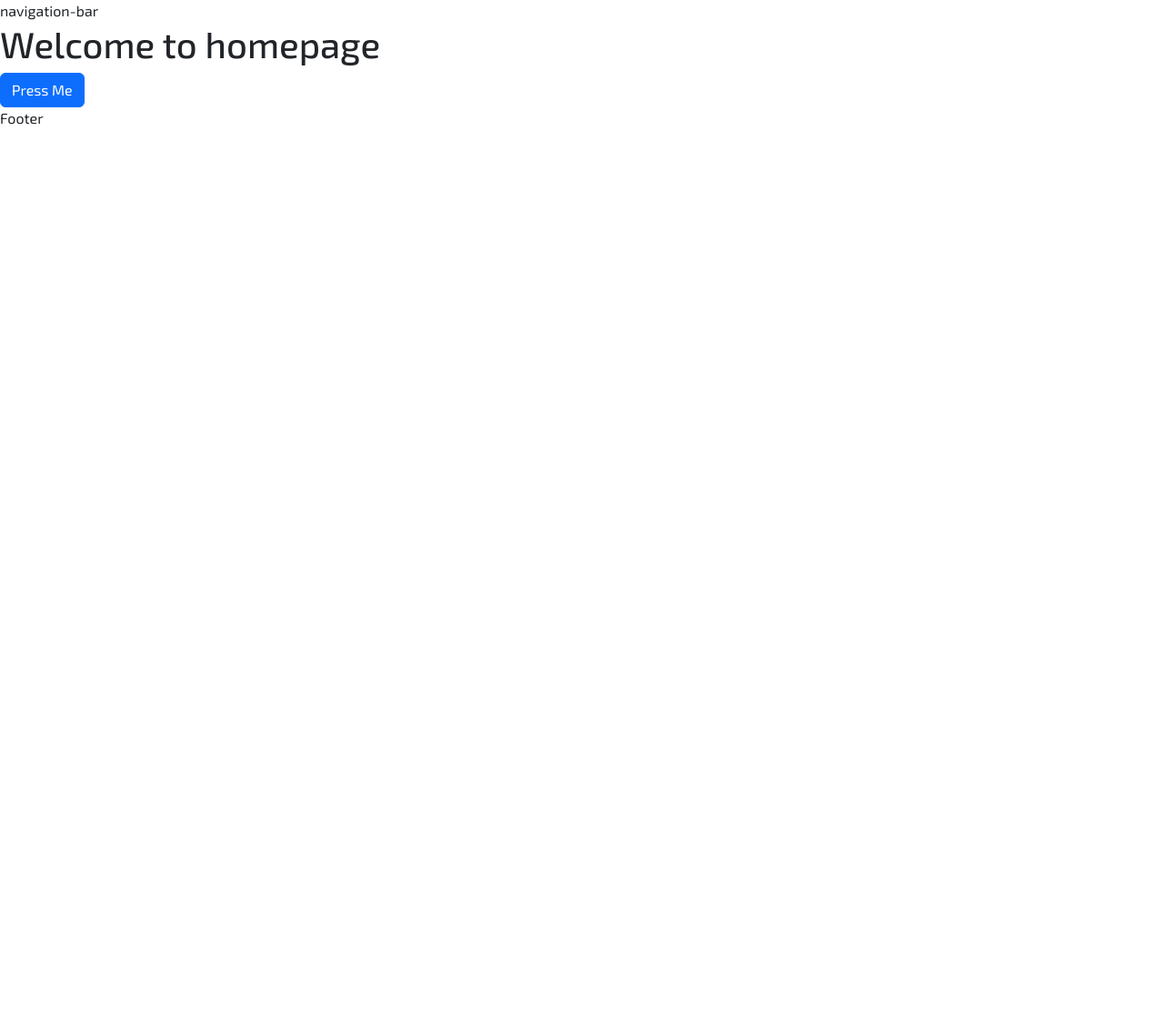
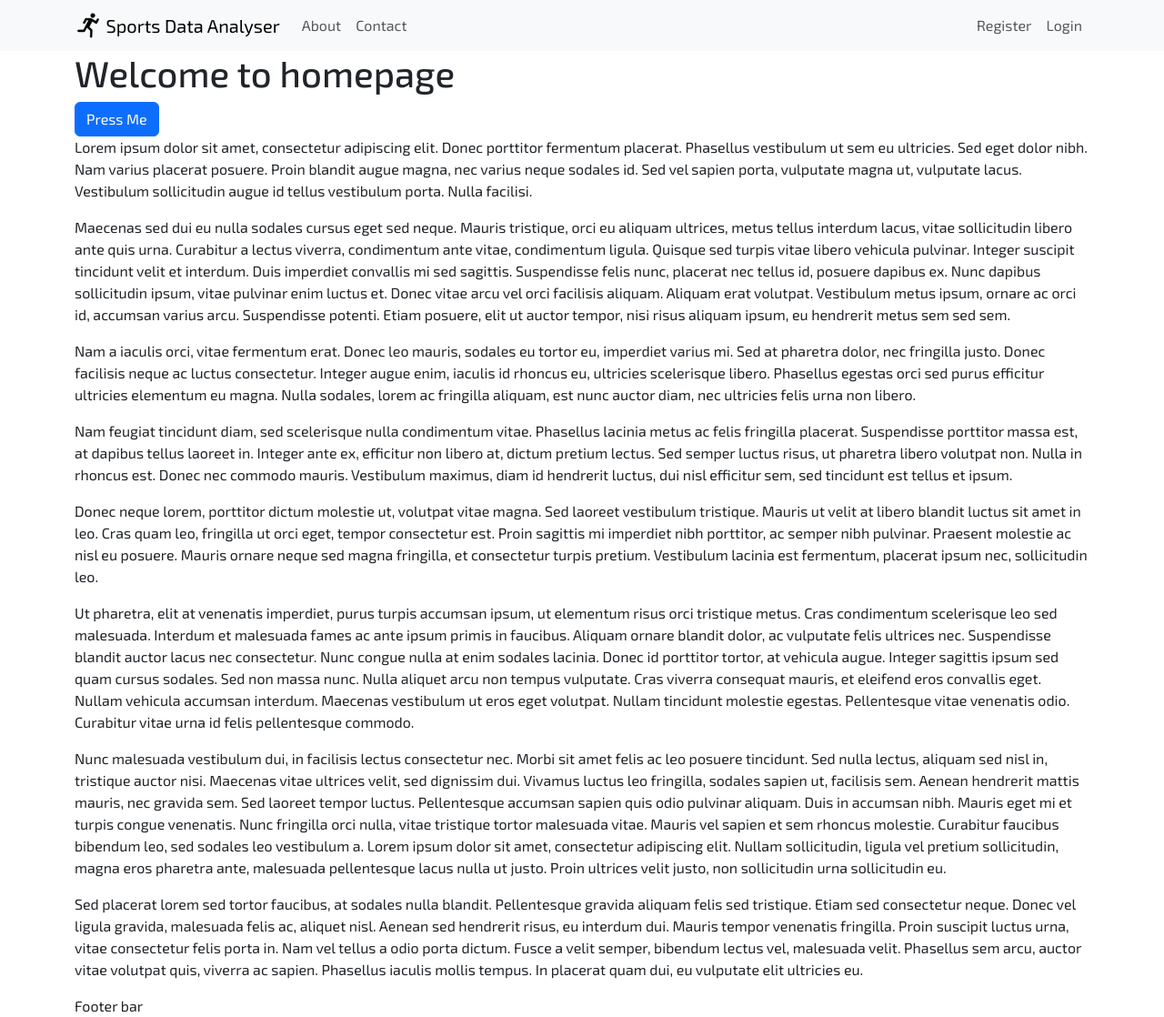
Before and after one commit to lalankeba/sportsda-app, a Next.js app: page / in a window 1280 px wide. Shown: the whole page at 91% size. Before the commit the page ends 800 px from the top, so only its background shows below. Built offline with nearby package versions, Linux system fonts and the light colour scheme.

Commit message:
adding basic nav

```diff
--- a/app/layout.tsx
+++ b/app/layout.tsx
@@ -1,7 +1,8 @@
 import type { Metadata } from "next";
-import { Exo_2 } from 'next/font/google'
+import { Exo_2 } from "next/font/google";
+import NavigationBar from "@/components/navigation-bar";
+import FooterBar from "@/components/footer-bar";
 import "./globals.scss";
-import NavigationBar from "@/components/navigation-bar";
 
 const exo2 = Exo_2({
   subsets: ['latin'],
@@ -19,7 +20,7 @@ export default function RootLayout({
   children: React.ReactNode;
 }>) {
   return (
-    <html lang="en">
+    <html lang="en" data-bs-theme="light">
       <body className={exo2.className}>
         <div className="app">
           <header>
@@ -29,7 +30,7 @@ export default function RootLayout({
             {children}
           </main>
           <footer>
-            Footer
+            <FooterBar />
           </footer>
         </div>
       </body>
--- a/app/page.tsx
+++ b/app/page.tsx
@@ -1,13 +1,27 @@
-import { Button } from "react-bootstrap";
+import { Button, Col, Container, Row } from "react-bootstrap";
 
 export default function Home() {
 
   return (
     <>
-      <div>
-        <h1>Welcome to homepage</h1>
-        <Button>Press Me</Button>
-      </div>
+      <Container>
+        <Row>
+          <Col>
+            <div>
+              <h1>Welcome to homepage</h1>
+              <Button>Press Me</Button>
+              <p>Lorem ipsum dolor sit amet, consectetur adipiscing elit. Donec porttitor fermentum placerat. Phasellus vestibulum ut sem eu ultricies. Sed eget dolor nibh. Nam varius placerat posuere. Proin blandit augue magna, nec varius neque sodales id. Sed vel sapien porta, vulputate magna ut, vulputate lacus. Vestibulum sollicitudin augue id tellus vestibulum porta. Nulla facilisi.</p>
+              <p>Maecenas sed dui eu nulla sodales cursus eget sed neque. Mauris tristique, orci eu aliquam ultrices, metus tellus interdum lacus, vitae sollicitudin libero ante quis urna. Curabitur a lectus viverra, condimentum ante vitae, condimentum ligula. Quisque sed turpis vitae libero vehicula pulvinar. Integer suscipit tincidunt velit et interdum. Duis imperdiet convallis mi sed sagittis. Suspendisse felis nunc, placerat nec tellus id, posuere dapibus ex. Nunc dapibus sollicitudin ipsum, vitae pulvinar enim luctus et. Donec vitae arcu vel orci facilisis aliquam. Aliquam erat volutpat. Vestibulum metus ipsum, ornare ac orci id, accumsan varius arcu. Suspendisse potenti. Etiam posuere, elit ut auctor tempor, nisi risus aliquam ipsum, eu hendrerit metus sem sed sem.</p>
+              <p>Nam a iaculis orci, vitae fermentum erat. Donec leo mauris, sodales eu tortor eu, imperdiet varius mi. Sed at pharetra dolor, nec fringilla justo. Donec facilisis neque ac luctus consectetur. Integer augue enim, iaculis id rhoncus eu, ultricies scelerisque libero. Phasellus egestas orci sed purus efficitur ultricies elementum eu magna. Nulla sodales, lorem ac fringilla aliquam, est nunc auctor diam, nec ultricies felis urna non libero.</p>
+              <p>Nam feugiat tincidunt diam, sed scelerisque nulla condimentum vitae. Phasellus lacinia metus ac felis fringilla placerat. Suspendisse porttitor massa est, at dapibus tellus laoreet in. Integer ante ex, efficitur non libero at, dictum pretium lectus. Sed semper luctus risus, ut pharetra libero volutpat non. Nulla in rhoncus est. Donec nec commodo mauris. Vestibulum maximus, diam id hendrerit luctus, dui nisl efficitur sem, sed tincidunt est tellus et ipsum.</p>
+              <p>Donec neque lorem, porttitor dictum molestie ut, volutpat vitae magna. Sed laoreet vestibulum tristique. Mauris ut velit at libero blandit luctus sit amet in leo. Cras quam leo, fringilla ut orci eget, tempor consectetur est. Proin sagittis mi imperdiet nibh porttitor, ac semper nibh pulvinar. Praesent molestie ac nisl eu posuere. Mauris ornare neque sed magna fringilla, et consectetur turpis pretium. Vestibulum lacinia est fermentum, placerat ipsum nec, sollicitudin leo.</p>
+              <p>Ut pharetra, elit at venenatis imperdiet, purus turpis accumsan ipsum, ut elementum risus orci tristique metus. Cras condimentum scelerisque leo sed malesuada. Interdum et malesuada fames ac ante ipsum primis in faucibus. Aliquam ornare blandit dolor, ac vulputate felis ultrices nec. Suspendisse blandit auctor lacus nec consectetur. Nunc congue nulla at enim sodales lacinia. Donec id porttitor tortor, at vehicula augue. Integer sagittis ipsum sed quam cursus sodales. Sed non massa nunc. Nulla aliquet arcu non tempus vulputate. Cras viverra consequat mauris, et eleifend eros convallis eget. Nullam vehicula accumsan interdum. Maecenas vestibulum ut eros eget volutpat. Nullam tincidunt molestie egestas. Pellentesque vitae venenatis odio. Curabitur vitae urna id felis pellentesque commodo.</p>
+              <p>Nunc malesuada vestibulum dui, in facilisis lectus consectetur nec. Morbi sit amet felis ac leo posuere tincidunt. Sed nulla lectus, aliquam sed nisl in, tristique auctor nisi. Maecenas vitae ultrices velit, sed dignissim dui. Vivamus luctus leo fringilla, sodales sapien ut, facilisis sem. Aenean hendrerit mattis mauris, nec gravida sem. Sed laoreet tempor luctus. Pellentesque accumsan sapien quis odio pulvinar aliquam. Duis in accumsan nibh. Mauris eget mi et turpis congue venenatis. Nunc fringilla orci nulla, vitae tristique tortor malesuada vitae. Mauris vel sapien et sem rhoncus molestie. Curabitur faucibus bibendum leo, sed sodales leo vestibulum a. Lorem ipsum dolor sit amet, consectetur adipiscing elit. Nullam sollicitudin, ligula vel pretium sollicitudin, magna eros pharetra ante, malesuada pellentesque lacus nulla ut justo. Proin ultrices velit justo, non sollicitudin urna sollicitudin eu.</p>
+              <p>Sed placerat lorem sed tortor faucibus, at sodales nulla blandit. Pellentesque gravida aliquam felis sed tristique. Etiam sed consectetur neque. Donec vel ligula gravida, malesuada felis ac, aliquet nisl. Aenean sed hendrerit risus, eu interdum dui. Mauris tempor venenatis fringilla. Proin suscipit luctus urna, vitae consectetur felis porta in. Nam vel tellus a odio porta dictum. Fusce a velit semper, bibendum lectus vel, malesuada velit. Phasellus sem arcu, auctor vitae volutpat quis, viverra ac sapien. Phasellus iaculis mollis tempus. In placerat quam dui, eu vulputate elit ultricies eu.</p>
+            </div>
+          </Col>
+        </Row>
+      </Container>
     </>
   );
 }
--- /dev/null
+++ b/components/footer-bar.tsx
@@ -0,0 +1,17 @@
+"use client";
+import React from 'react';
+import { Col, Container, Row } from 'react-bootstrap'
+
+const FooterBar = () => {
+  return (
+    <Container>
+      <Row>
+        <Col>
+          Footer bar
+        </Col>
+      </Row>
+    </Container>
+  )
+}
+
+export default FooterBar
--- a/components/navigation-bar.tsx
+++ b/components/navigation-bar.tsx
@@ -1,8 +1,45 @@
-import React from 'react'
+"use client";
+import React from 'react';
+import Image from 'next/image';
+import { Container, Nav, Navbar } from 'react-bootstrap';
+import logoImage from "@/public/images/logo.png";
+import { usePathname } from 'next/navigation';
+import Link from 'next/link';
 
-const NavigationBar = () => {
+const NavigationBar: React.FC = () => {
+  const pathname = usePathname();
+
   return (
-    <div>navigation-bar</div>
+    <>
+      <Navbar expand="lg" className="bg-body-tertiary">
+        <Container>
+          <Navbar.Brand as={Link} href="/">
+            <Image alt='' src={logoImage} width="30" height="30" className="d-inline-block align-top" />
+            {' '}
+            Sports Data Analyser
+          </Navbar.Brand>
+          <Navbar.Toggle aria-controls="basic-navbar-nav" />
+          <Navbar.Collapse id="basic-navbar-nav">
+            <Nav className="me-auto">
+              <Nav.Link as={Link} href={`/about`} active={pathname.startsWith('/about')}>
+                About
+              </Nav.Link>
+              <Nav.Link as={Link} href={`/contact`} active={pathname.startsWith('/contact')}>
+                Contact
+              </Nav.Link>
+            </Nav>
+            <Nav>
+              <Nav.Link as={Link} href={`/register`} active={pathname.startsWith('/register')}>
+                Register
+              </Nav.Link>
+              <Nav.Link as={Link} href={`/login`} active={pathname.startsWith('/login')}>
+                Login
+              </Nav.Link>
+            </Nav>
+          </Navbar.Collapse>
+        </Container>
+      </Navbar>
+    </>
   )
 }
 
```
Also changed, not shown: app/loading.tsx (+8 -3 lines), app/login/page.tsx (added, +18 -0 lines), app/not-found.tsx (+10 -4 lines), app/register/page.tsx (added, +18 -0 lines), public/images/logo.png (added).
